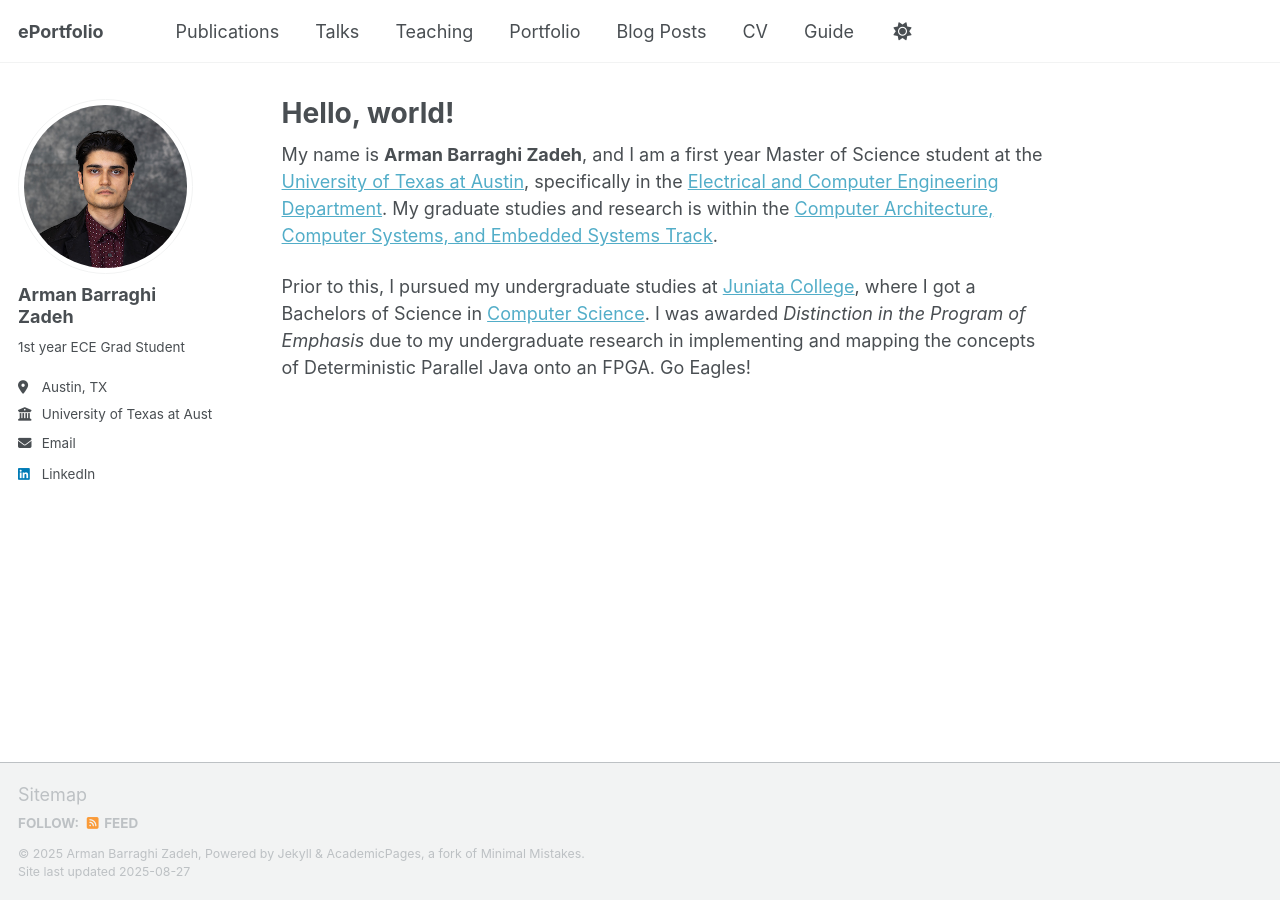
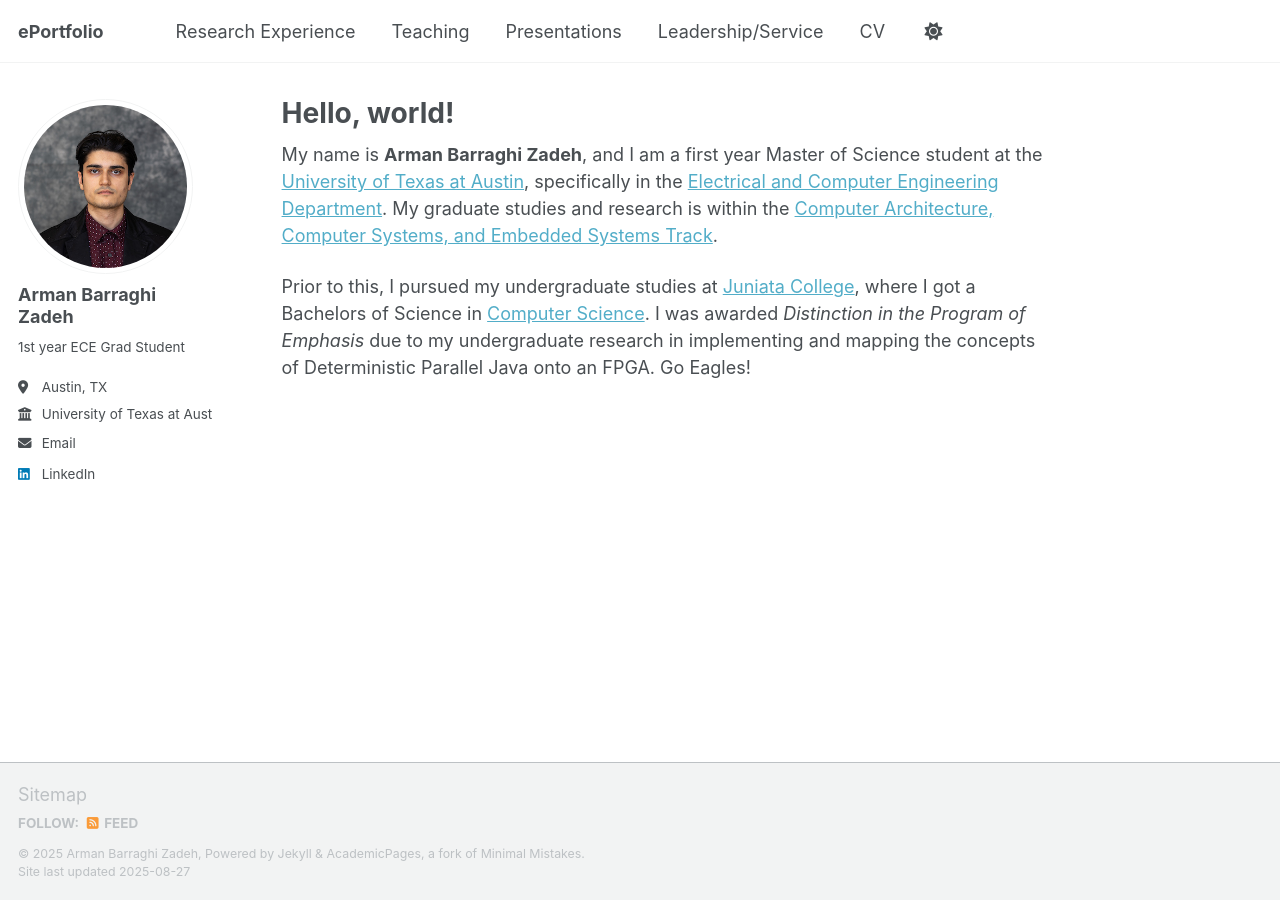
Before and after one commit to ABarraghi/abarraghi.github.io, a Jekyll site: the page built from _pages/about.md, in a window 1280 px wide. Built offline with Jekyll 4.4.1, drawn with Linux system fonts in a browser that asks for light colours; a script that is not in the unit is left out.

Commit message:
Edit navigation

```diff
--- a/_data/navigation.yml
+++ b/_data/navigation.yml
@@ -8,23 +8,17 @@
 #      Markdown formatted page while the second is generated using JSON.
 
 main:
-  - title: "Publications"
-    url: /publications/
-
-  - title: "Talks"
-    url: /talks/
+  - title: "Research Experience"
+    url: /research/
 
   - title: "Teaching"
     url: /teaching/
 
-  - title: "Portfolio"
-    url: /portfolio/
+  - title: "Presentations"
+    url: /presentations/
 
-  - title: "Blog Posts"
-    url: /year-archive/
+  - title: "Leadership/Service"
+    url: /service/
 
   - title: "CV"
     url: /cv/
-
-  - title: "Guide"
-    url: /markdown/
```
